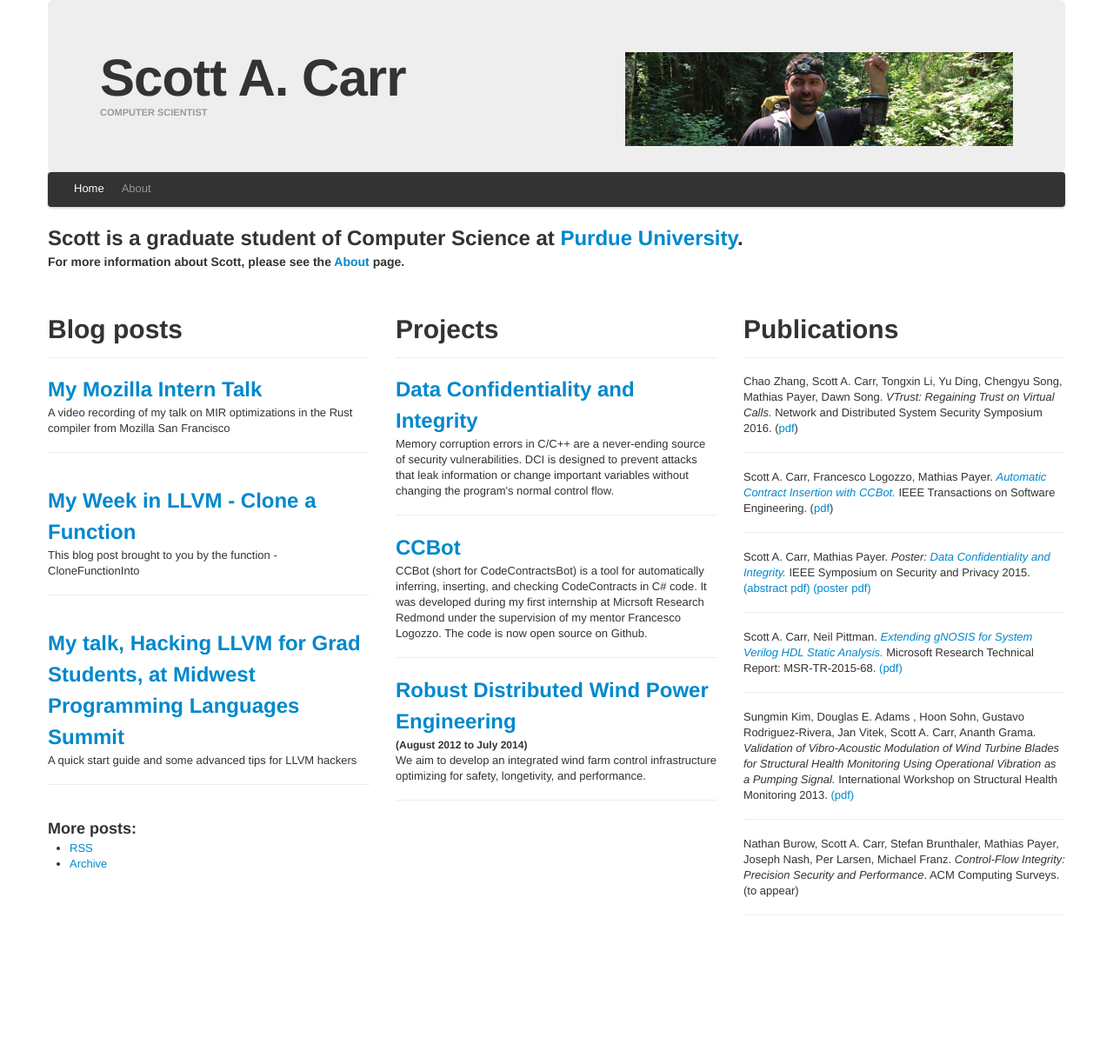
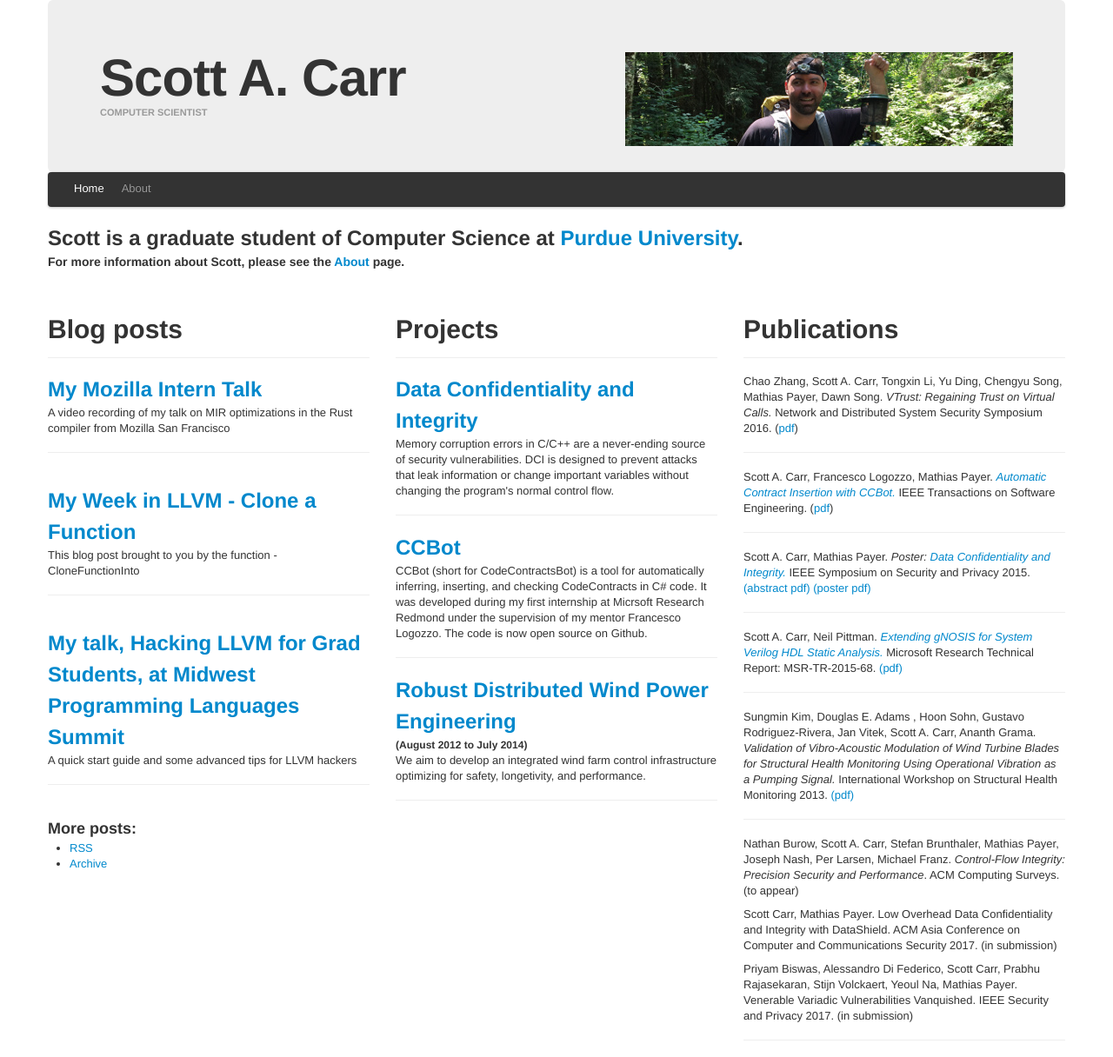
Before and after one commit to scottcarr/scottcarr.github.com, a Jekyll site: the page built from index.html, in a window 1280 px wide. Shown: the whole page at 87% size. Built offline with Jekyll 4.4.1, drawn with Linux system fonts in a browser that asks for light colours; before the commit the page ends 1072 px from its top, so only the background shows below that.

Commit message:
add papers

```diff
--- a/index.html
+++ b/index.html
@@ -108,6 +108,13 @@ title_element: h1
       <i>Control-Flow Integrity: Precision Security and Performance</i>.
       ACM Computing Surveys. (to appear)
       </p>
+      <p>
+      Scott Carr, Mathias Payer.  Low Overhead Data Confidentiality and Integrity with DataShield.  ACM Asia Conference on Computer and Communications Security 2017.  (in submission)
+      </p>
+      <p>
+      Priyam Biswas, Alessandro Di Federico, Scott Carr, Prabhu Rajasekaran, Stijn Volckaert, Yeoul Na, Mathias Payer.  Venerable Variadic Vulnerabilities Vanquished.  IEEE Security and Privacy 2017.
+      (in submission)
+      </p>
       <hr>
     </div>
   </div>
```
